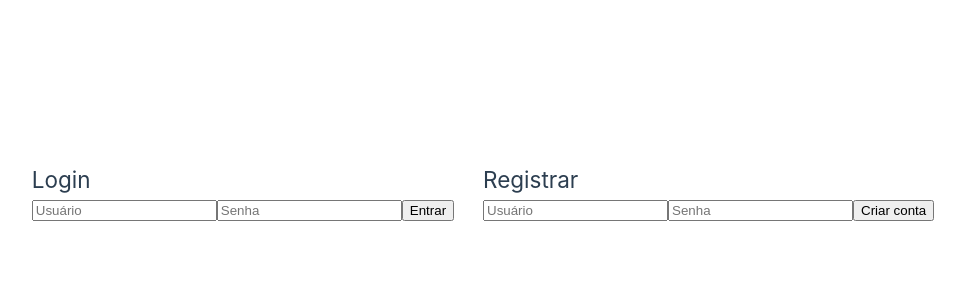
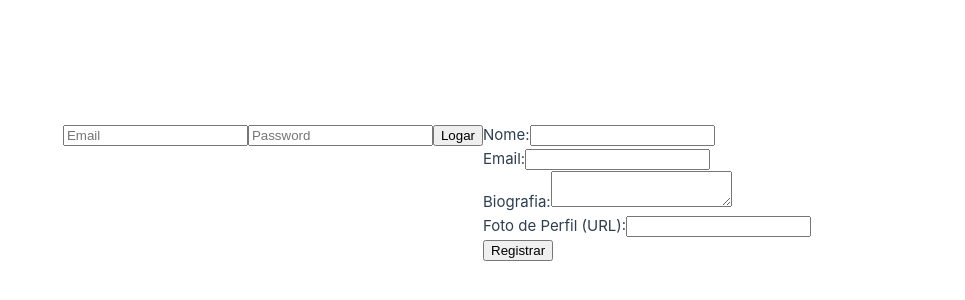
Before and after one commit to HERO-Helping-Everyone-Rewarding-Others/front, a Vue app in the folder hero/: page / in a window 1280 px wide. Shown: the part 208-508 px from the top of the page, without its empty margins (157-1122 px from the left). Built offline with nearby package versions, Linux system fonts and the light colour scheme.

Commit message:
FEAT#1: pagina de login feita suas funções estão funcionando corretamente apenas falta o css

```diff
--- a/hero/src/App.vue
+++ b/hero/src/App.vue
@@ -1,5 +1,5 @@
 <script>
-import api from './services/api';
+import api from './services/axios';
 import Login from './components/Login.vue';
 import Register from './components/Register.vue';
 export default {
--- a/hero/src/components/Login.vue
+++ b/hero/src/components/Login.vue
@@ -1,40 +1,39 @@
-<script>
-export default {
-  data() {
-    return {
-      username: '',
-      password: '',
-      message: ''
-    }
-  },
-  methods: {
-    async login() {
-      const res = await fetch('http://127.0.0.1:8000/api/login/', {
-        method: 'POST',
-        headers: { 'Content-Type': 'application/json' },
-        body: JSON.stringify({
-          username: this.username,
-          password: this.password
-        })
-      })
-      const data = await res.json()
-      if (res.ok) {
-        localStorage.setItem('token', data.token)
-        this.message = 'Login bem-sucedido!'
-      } else {
-        this.message = data.error
-      }
-    }
+<script setup>
+import { ref } from 'vue'
+import { useAuth } from '@/composables/auth'
+const { login } = useAuth()
+
+const email = ref('')
+const password = ref('')
+
+const handleLogin = async () => {
+  try {
+    await login(email.value, password.value)
+    alert('Login successful!')
+  } catch (error) {
+    alert('Login failed: ', error)
   }
 }
+
 </script>
 
 <template>
-  <div>
-    <h2>Login</h2>
-    <input v-model="username" placeholder="Usuário" />
-    <input v-model="password" type="password" placeholder="Senha" />
-    <button @click="login">Entrar</button>
-    <p>{{ message }}</p>
-  </div>
+<form @submit.prevent="handleLogin" >
+        <input
+          type="email"
+          placeholder="Email"
+          v-model="email"
+        />
+        <input
+          type="password"
+          placeholder="Password"
+          v-model="password"
+        />
+        <button
+          type="submit"
+
+        >
+          Logar
+        </button>
+      </form>
 </template>
--- a/hero/src/components/Register.vue
+++ b/hero/src/components/Register.vue
@@ -1,38 +1,49 @@
-<script>
-export default {
-  data() {
-    return {
-      username: '',
-      password: '',
-      message: ''
-    }
-  },
-  methods: {
-    async register() {
-      const res = await fetch('http://127.0.0.1:8000/api/register/', {
-        method: 'POST',
-        headers: { 'Content-Type': 'application/json' },
-        body: JSON.stringify({
-          username: this.username,
-          password: this.password
-        })
-      })
-      const data = await res.json()
-      if (res.ok) {
-        this.message = 'Usuário criado! Token: ' + data.token
-      } else {
-        this.message = data.error
-      }
-    }
-  }
+<script setup>
+import { useAuth } from '@/composables/auth'
+const { register } = useAuth()
+import { reactive, ref } from 'vue'
+
+const errormessage = ref(``)
+
+const nome = ref(``)
+const email = ref(``)
+const password = ref(``)
+const biografia = ref(``)
+const foto_perfil = ref(``)
+
+const handleRegister = async () => {
+ try{
+  await register(nome.value, email.value, password.value, biografia.value, foto_perfil.value)
+  alert(`registro realizado com sucesso`)
+ }
+ catch(error){
+  errormessage.value = error.response?.data.detail
+ }
 }
 </script>
+
 <template>
-  <div>
-    <h2>Registrar</h2>
-    <input v-model="username" placeholder="Usuário" />
-    <input v-model="password" type="password" placeholder="Senha" />
-    <button @click="register">Criar conta</button>
-    <p>{{ message }}</p>
-  </div>
+  <form @submit.prevent="handleRegister">
+    <div>
+      <label>Nome:</label>
+      <input v-model="nome" type="text" />
+    </div>
+
+    <div>
+      <label>Email:</label>
+      <input v-model="email" type="email" />
+    </div>
+
+    <div>
+      <label>Biografia:</label>
+      <textarea v-model="biografia"></textarea>
+    </div>
+
+    <div>
+      <label>Foto de Perfil (URL):</label>
+      <input v-model="foto_perfil" type="text" />
+    </div>
+
+    <button type="submit">Registrar</button>
+  </form>
 </template>
--- /dev/null
+++ b/hero/src/composables/auth.js
@@ -0,0 +1,53 @@
+import { ref } from "vue";
+import axios from "axios";
+import api from "@/services/axios";
+
+const API = "http://localhost:8000/"
+
+export function useAuth(){
+  const accessToken = ref(localStorage.getItem("access") || "")
+  const refreshToken = ref(localStorage.getItem("refresh") || "")
+  const user = ref(null)
+
+  const login = async (email, password) => {
+    try {
+      const res = await axios.post(`${API}token/`, {email, password})
+      accessToken.value = res.data.access
+      refreshToken.value = res.data.refresh
+
+      localStorage.setItem("access", accessToken.value)
+      localStorage.setItem("refresh", refreshToken.value)
+
+      await fetchUser()
+
+    } catch (error) {
+      console.log("erro no login: ", error.response?.data || error.message)
+      throw error
+    }
+  }
+  const fetchUser = async () => {
+    const res = await axios.get(`${API}api/usuarios/`, {
+      headers: {
+        Authorization: `Bearer ${accessToken.value}`,
+      },
+    })
+    user.value = res.data[0]
+  }
+  const register = async (nome, email,password, biografia, foto_perfil ) => {
+  try{
+   await axios.post(`${API}api/usuarios/`, nome, email, password, biografia, foto_perfil)
+   const res = await axios.post(`${API}/token/`, { email, password } )
+      accessToken.value = res.data.access
+      localStorage.setItem('access_token', accessToken.value)
+
+      user.value = { nome, email }
+      return user.value
+
+  }
+  catch(error){
+    console.log(`erro no registro: ${error.response?.data}`)
+    throw error
+  }
+}
+  return{login, fetchUser, register, user, accessToken}
+}
--- a/hero/src/services/api.js
+++ /dev/null
@@ -1,8 +0,0 @@
-import axios from 'axios';
-
-const api = axios.create({
-  baseURL: 'http://localhost:8000/api/'
-
-});
-
-export default api;
--- /dev/null
+++ b/hero/src/services/axios.js
@@ -0,0 +1,16 @@
+import axios from 'axios';
+
+const api = axios.create({
+  baseURL: 'http://localhost:8000/api', // ajuste se sua API estiver em outra porta/url
+});
+
+// Intercepta e adiciona o token em todas as requisições
+api.interceptors.request.use(config => {
+  const token = localStorage.getItem('access');
+  if (token) {
+    config.headers.Authorization = `Bearer ${token}`;
+  }
+  return config;
+});
+
+export default api;
```
